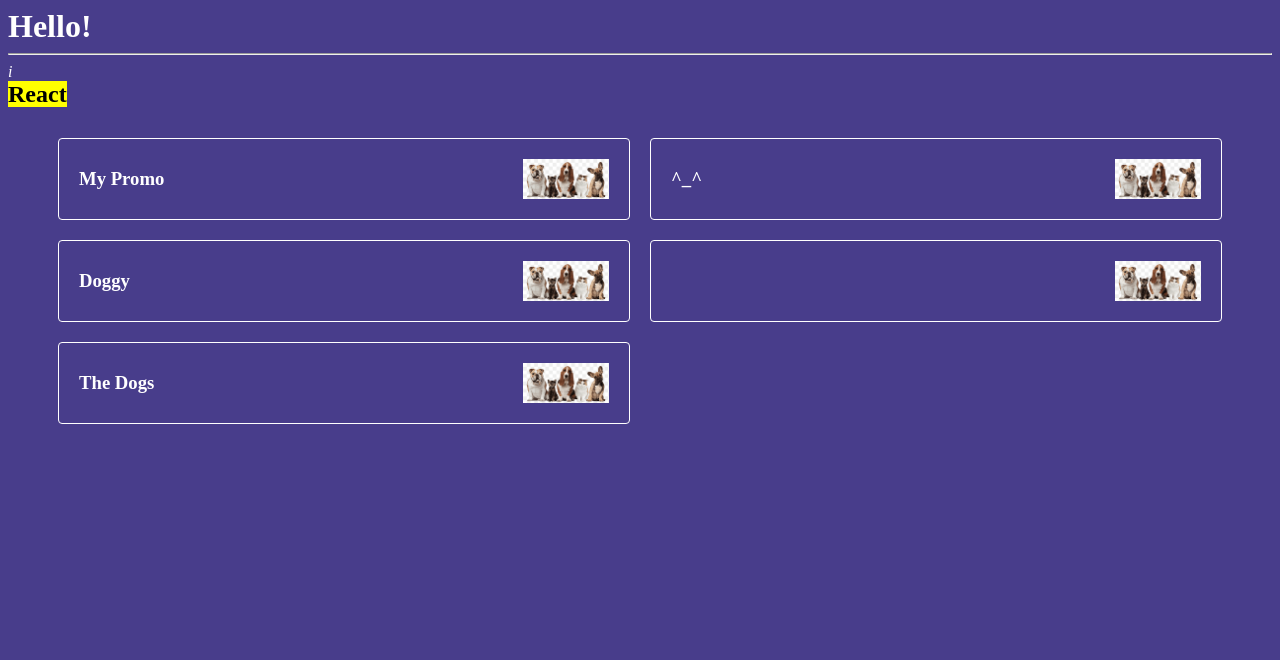
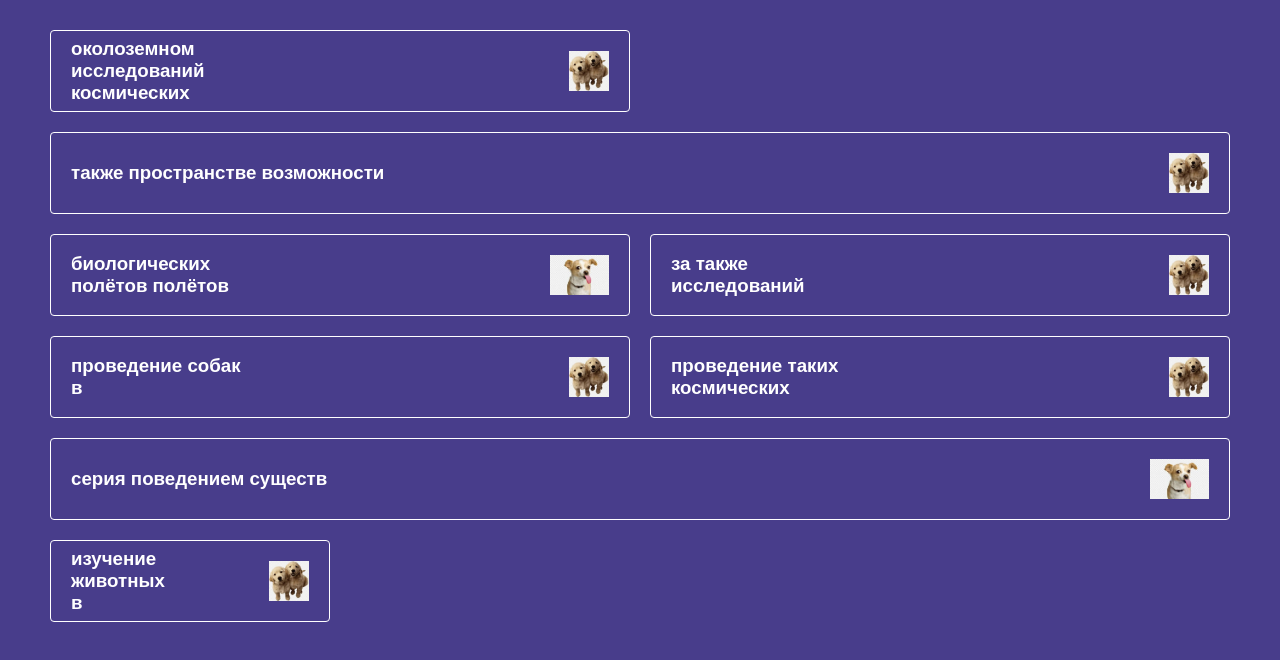
Before and after one commit to nata1901/dogfood, a React (Create React App) app: page / in a window 1280 px wide. Shown: the top 660 px of the page. Built offline with nearby package versions, Linux system fonts and the light colour scheme.

Commit message:
Переместили Promo в отдельную папку

```diff
--- a/src/App.jsx
+++ b/src/App.jsx
@@ -1,39 +1,30 @@
-const Promo = (props) => {
-    // props - это объект, в который можно передать разные свойства для компонента
-    let name = "promo";
-    switch (props.type) {
-        case "lg": name = "promo big"; break;
-        case "sm": name = "promo small"; break;
-        default: name = "promo";
-    }
+import Promo from "./components/Promo/Promo";
 
-    return (
-        <div className={name}>
-            <div className={props.pic ? "promo-pic" : "promo-pic pic2"}></div>
-                <h3>{props.text}</h3>
-        </div>
-    )
+
+const sizes = ["sm", "lg", "md"];
+const adds = [];
+
+let text = "Полёты собак в космос — серия биологических экспериментов, включавших проведение исследований по возможности полётов на геофизических и космических ракетах живых существ, наблюдение за поведением высокоорганизованных животных в условиях таких полётов, а также, изучение сложных явлений в околоземном пространстве."
+text = text.match(/[^\s,.]+/g);
+console.log(text);
+
+const rand = (n) => Math.floor(Math.random() * n);
+
+let n = 8;
+while (n--) {
+    adds.push({
+        text: `${text[rand(text.length)]} ${text[rand(text.length)]} ${text[rand(text.length)]}`,
+        pic: !!Math.round(Math.random()), // !!0 => false - !!1 => true
+        sizes: sizes[rand(sizes.length)]
+    })
 }
 
 const App = () => {
-    return (
-        <div title="Doggy">
-            <h1>Hello!</h1>
-            <hr />
-            <i>i</i>
-            <i />
-            <h2>
-                <mark>React</mark>
-            </h2>
+    return <div>
             <div className="container">
-            <Promo text="My Promo" type="lg"/>
-            <Promo text="^_^"/>
-            <Promo text="Doggy" pic={false}/>
-            <Promo type="sm"/>
-            <Promo text="The Dogs" type="sm"/>
+           {adds.map(el => <Promo {...el} type={el.sizes}/>)}
             </div>
         </div>
-    )
 }
 
 export default App;
--- /dev/null
+++ b/src/components/Promo/Promo.jsx
@@ -0,0 +1,19 @@
+import "./style.css";
+
+const Promo = (props) => {
+    // props - это объект, в который можно передать разные свойства для компонента
+    let name = "promo";
+    switch (props.type) {
+        case "lg": name = "promo big"; break;
+        case "sm": name = "promo small"; break;
+        default: name = "promo";
+    }
+
+    return (
+        <div className={name}>
+            <div className={props.pic ? "promo-pic" : "promo-pic pic2"}></div>
+            <h3>{props.text}</h3>
+        </div>
+    )
+}
+export default Promo;
--- /dev/null
+++ b/src/components/Promo/style.css
@@ -0,0 +1,36 @@
+.promo {
+    padding: 20px;
+    border: 1px solid;
+    border-radius: 4px;
+    display: grid;
+    grid-template-columns: 1fr 2fr;
+    grid-auto-rows: 40px;
+    align-items: center;
+    grid-column-end: span 2;
+  }
+  .promo h3 {
+    grid-row-start: 1;
+  }
+  .promo-pic {
+    width: 100%;
+    height: 100%;
+    grid-column-start: 2;
+    background-image: url("../../assets/images/promo1.png");
+    background-size: contain;
+    background-repeat: no-repeat;
+    background-position: right center;
+  }
+  .promo.big {
+    grid-column: 1 / span 4; /* span 4 - объединить - увелшичить количество занимаемых столбцов до 4*/
+    grid-column: 1 / 5; /* |1|1|1|1| */
+  }
+  .promo.small {
+    grid-column-end: span 1;
+  }
+  .pic2 {
+    background-image: url("../../assets/images/promo2.jpg");
+  }
+
+  /* ./assets/images/pic */
+
+  /* ../../assets/images/pic */
--- a/src/index.css
+++ b/src/index.css
@@ -1,34 +1,12 @@
 body {
-  background-color: darkslateblue
-;
+  background-color: darkslateblue;
 color: #fff;
+margin: 0;
+font-family: sans-serif;
 }
 
 h1, h2, h3 {
   margin: 0;
-}
-
-.promo {
-  padding: 20px;
-  border: 1px solid;
-  border-radius: 4px;
-  display: grid;
-  grid-template-columns: 1fr 2fr;
-  grid-auto-rows: 40px;
-  align-items: center;
-  grid-column-end: span 2;
-}
-.promo h3 {
-  grid-row-start: 1;
-}
-.promo-pic {
-  width: 100%;
-  height: 100%;
-  grid-column-start: 2;
-  background-image: url("./assets/images/promo1.png");
-  background-size: contain;
-  background-repeat: no-repeat;
-  background-position: right center;
 }
 
 .container {
```
Also changed, not shown: src/assets/images/promo1.png.
